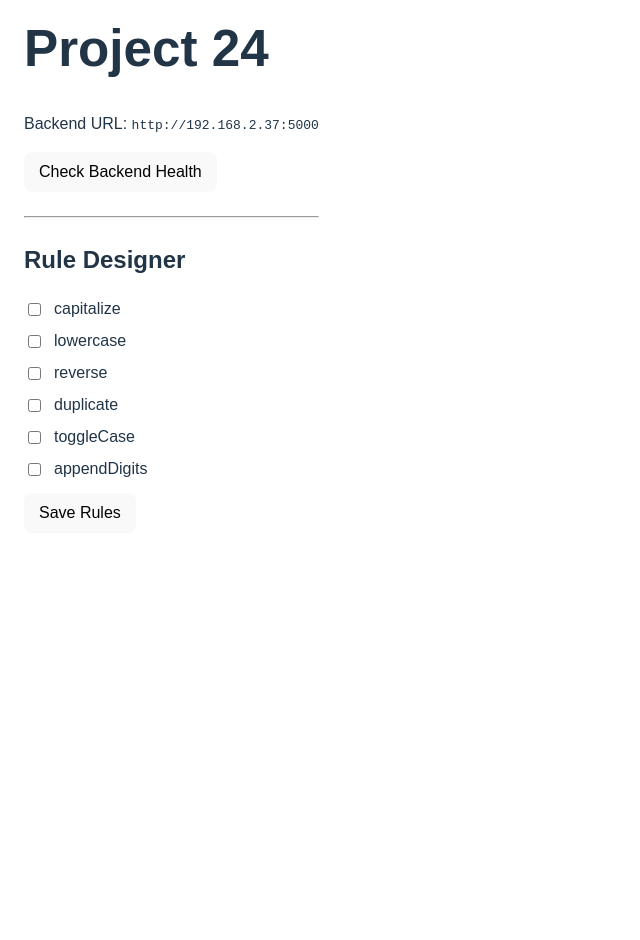
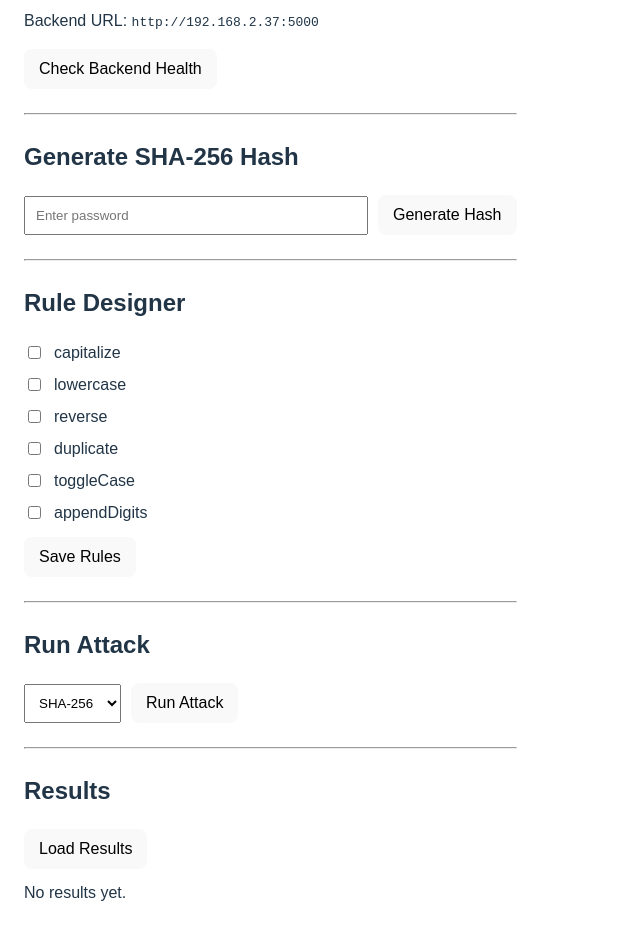
Before and after one commit to dishitha-mahendrakar/self, a React app in the folder frontend/: page / in a window 1280 px wide. Shown: the part 140-1080 px from the top of the page, without its empty margins (0-640 px from the left). Before the commit the page ends 800 px from the top, so only its background shows below. Built offline with nearby package versions, Linux system fonts and the light colour scheme; the HTML template or start-up script is replaced by a standard one.

Commit message:
Frontend: add Run Attack UI

```diff
--- a/frontend/src/App.jsx
+++ b/frontend/src/App.jsx
@@ -1,39 +1,3 @@
-// import { useState } from 'react'
-// import reactLogo from './assets/react.svg'
-// import viteLogo from '/vite.svg'
-// import './App.css'
-
-// function App() {
-//   const [count, setCount] = useState(0)
-
-//   return (
-//     <>
-//       <div>
-//         <a href="https://vite.dev" target="_blank">
-//           <img src={viteLogo} className="logo" alt="Vite logo" />
-//         </a>
-//         <a href="https://react.dev" target="_blank">
-//           <img src={reactLogo} className="logo react" alt="React logo" />
-//         </a>
-//       </div>
-//       <h1>Vite + React</h1>
-//       <div className="card">
-//         <button onClick={() => setCount((count) => count + 1)}>
-//           count is {count}
-//         </button>
-//         <p>
-//           Edit <code>src/App.jsx</code> and save to test HMR
-//         </p>
-//       </div>
-//       <p className="read-the-docs">
-//         Click on the Vite and React logos to learn more
-//       </p>
-//     </>
-//   )
-// }
-
-// export default App
-
 import { useState } from "react";
 import { getHealth, API_BASE } from "./api";
 
@@ -41,7 +5,11 @@ export default function App() {
   const [status, setStatus] = useState(null);
   const [err, setErr] = useState("");
 
-  // ✅ ADD HERE (inside App)
+  // Hash generator
+  const [password, setPassword] = useState("");
+  const [hash, setHash] = useState("");
+
+  // Rule designer
   const [rules, setRules] = useState({
     capitalize: false,
     lowercase: false,
@@ -51,6 +19,41 @@ export default function App() {
     appendDigits: false,
   });
 
+  // Run attack
+  const [attackType, setAttackType] = useState("SHA-256");
+
+  // Results viewer
+  const [results, setResults] = useState([]);
+
+  async function checkBackend() {
+    setErr("");
+    setStatus(null);
+    try {
+      const data = await getHealth();
+      setStatus(data);
+    } catch (e) {
+      setErr(String(e.message || e));
+    }
+  }
+
+  async function generateHash() {
+    setErr("");
+    setHash("");
+    try {
+      const res = await fetch(`${API_BASE}/generate-hash`, {
+        method: "POST",
+        headers: { "Content-Type": "application/json" },
+        body: JSON.stringify({ password }),
+      });
+
+      const data = await res.json();
+      if (!res.ok) throw new Error(data.error || `HTTP ${res.status}`);
+      setHash(data.hash);
+    } catch (e) {
+      setErr(String(e.message || e));
+    }
+  }
+
   async function saveRules() {
     setErr("");
     try {
@@ -59,20 +62,41 @@ export default function App() {
         headers: { "Content-Type": "application/json" },
         body: JSON.stringify(rules),
       });
+
       const data = await res.json();
       if (!res.ok) throw new Error(data.error || `HTTP ${res.status}`);
+
       alert("Rules saved on backend!");
     } catch (e) {
       setErr(String(e.message || e));
     }
   }
 
-  async function checkBackend() {
+  async function runAttack() {
     setErr("");
-    setStatus(null);
     try {
-      const data = await getHealth();
-      setStatus(data);
+      const res = await fetch(`${API_BASE}/run-hashcat`, {
+        method: "POST",
+        headers: { "Content-Type": "application/json" },
+        body: JSON.stringify({ attackType }),
+      });
+
+      const data = await res.json();
+      if (!res.ok) throw new Error(data.error || `HTTP ${res.status}`);
+
+      alert(`Attack done: ${data.attackType} in ${data.time}s`);
+    } catch (e) {
+      setErr(String(e.message || e));
+    }
+  }
+
+  async function loadResults() {
+    setErr("");
+    try {
+      const res = await fetch(`${API_BASE}/results`);
+      const data = await res.json();
+      if (!res.ok) throw new Error(data.error || `HTTP ${res.status}`);
+      setResults(data);
     } catch (e) {
       setErr(String(e.message || e));
     }
@@ -91,9 +115,33 @@ export default function App() {
       </button>
 
       {status && (
-        <pre style={{ marginTop: 16, background: "#f5f5f5", padding: 12 }}>
+        <pre style={{ marginTop: 12, background: "#f5f5f5", padding: 12 }}>
           {JSON.stringify(status, null, 2)}
         </pre>
+      )}
+
+      <hr style={{ margin: "24px 0" }} />
+
+      <h2>Generate SHA-256 Hash</h2>
+
+      <input
+        value={password}
+        onChange={(e) => setPassword(e.target.value)}
+        placeholder="Enter password"
+        style={{ padding: 10, width: 320, marginRight: 10 }}
+      />
+
+      <button onClick={generateHash} style={{ padding: "10px 14px" }}>
+        Generate Hash
+      </button>
+
+      {hash && (
+        <div style={{ marginTop: 12 }}>
+          <div>
+            <b>SHA-256:</b>
+          </div>
+          <code style={{ display: "block", marginTop: 6 }}>{hash}</code>
+        </div>
       )}
 
       <hr style={{ margin: "24px 0" }} />
@@ -118,9 +166,47 @@ export default function App() {
         ))}
       </div>
 
-      <button onClick={saveRules} style={{ marginTop: 12, padding: "10px 14px" }}>
+      <button
+        onClick={saveRules}
+        style={{ marginTop: 12, padding: "10px 14px" }}
+      >
         Save Rules
       </button>
+
+      <hr style={{ margin: "24px 0" }} />
+
+      <h2>Run Attack</h2>
+
+      <select
+        value={attackType}
+        onChange={(e) => setAttackType(e.target.value)}
+        style={{ padding: 10, marginRight: 10 }}
+      >
+        <option>SHA-256</option>
+        <option>MD5</option>
+        <option>SHA-1</option>
+        <option>NTLM</option>
+      </select>
+
+      <button onClick={runAttack} style={{ padding: "10px 14px" }}>
+        Run Attack
+      </button>
+
+      <hr style={{ margin: "24px 0" }} />
+
+      <h2>Results</h2>
+
+      <button onClick={loadResults} style={{ padding: "10px 14px" }}>
+        Load Results
+      </button>
+
+      {results.length === 0 ? (
+        <p style={{ marginTop: 12 }}>No results yet.</p>
+      ) : (
+        <pre style={{ marginTop: 12, background: "#f5f5f5", padding: 12 }}>
+          {JSON.stringify(results, null, 2)}
+        </pre>
+      )}
 
       {err && (
         <p style={{ marginTop: 16, color: "red" }}>
```
